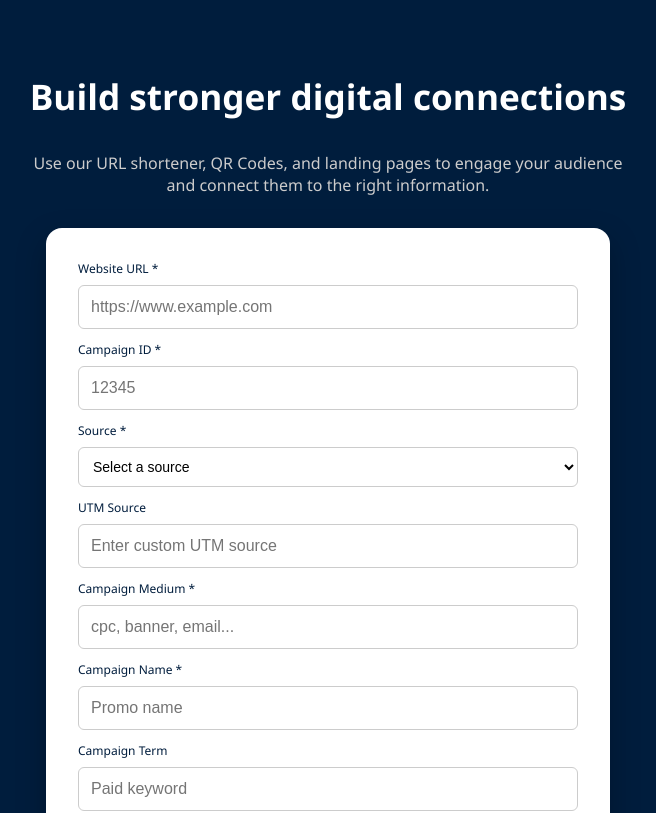
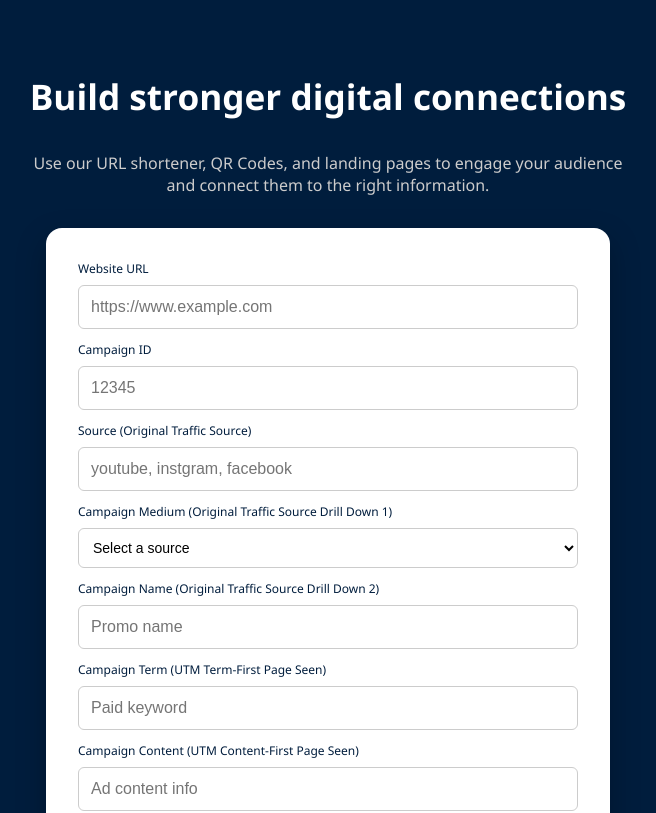
Before and after one commit to gc-accounts/odinly-tool, a React (Create React App) app in the folder url-shortener-frontend/: page / in a window 1280 px wide. Shown: the top 813 px of the page, without its empty margins (312-968 px from the left). Built offline with nearby package versions, Linux system fonts and the light colour scheme.

Commit message:
functionality update

```diff
--- a/url-shortener-frontend/src/App.js
+++ b/url-shortener-frontend/src/App.js
@@ -88,22 +88,27 @@ function App() {
       <div className="shortener-form-box">
         <form className="short-form" onSubmit={handleSubmit}>
           <div>
-            <label>Website URL *</label>
-            <input name="websiteUrl" value={form.websiteUrl} onChange={handleInputChange} required placeholder="https://www.example.com" />
+            <label>Website URL</label>
+            <input name="websiteUrl" value={form.websiteUrl} onChange={handleInputChange}  placeholder="https://www.example.com" />
           </div>
 
           <div>
-            <label>Campaign ID *</label>
-            <input name="campaignId" value={form.campaignId} onChange={handleInputChange} required placeholder="12345" />
+            <label>Campaign ID</label>
+            <input name="campaignId" value={form.campaignId} onChange={handleInputChange} placeholder="12345" />
+          </div>
+
+            <div>
+            <label>Source (Original Traffic Source)</label>
+            <input name="source" value={form.source} onChange={handleInputChange} placeholder="youtube, instgram, facebook" />
           </div>
 
           <div>
-            <label>Source *</label>
+            <label>Campaign Medium (Original Traffic Source Drill Down 1)</label>
             <select
-              name="source"
-              value={form.source}
+              name="medium"
+              value={form.medium}
               onChange={handleInputChange}
-              required
+
             >
               <option value="" disabled>Select a source</option>
               <option value="Email Marketing">Email Marketing</option>
@@ -114,33 +119,23 @@ function App() {
             </select>
           </div>
 
+          {/* <div>
+            <label>Campaign Medium </label>
+            <input name="medium" value={form.medium} onChange={handleInputChange}  placeholder="cpc, banner, email..." />
+          </div> */}
+
           <div>
-            <label>UTM Source</label>
-            <input
-              name="utmSource"
-              value={form.utmSource}
-              onChange={handleInputChange}
-              placeholder="Enter custom UTM source"
-            />
+            <label>Campaign Name (Original Traffic Source Drill Down 2)</label>
+            <input name="campaignName" value={form.campaignName} onChange={handleInputChange}  placeholder="Promo name" />
           </div>
 
           <div>
-            <label>Campaign Medium *</label>
-            <input name="medium" value={form.medium} onChange={handleInputChange} required placeholder="cpc, banner, email..." />
-          </div>
-
-          <div>
-            <label>Campaign Name *</label>
-            <input name="campaignName" value={form.campaignName} onChange={handleInputChange} required placeholder="Promo name" />
-          </div>
-
-          <div>
-            <label>Campaign Term</label>
+            <label>Campaign Term (UTM Term-First Page Seen)</label>
             <input name="term" value={form.term} onChange={handleInputChange} placeholder="Paid keyword" />
           </div>
 
           <div>
-            <label>Campaign Content</label>
+            <label>Campaign Content (UTM Content-First Page Seen)</label>
             <input name="content" value={form.content} onChange={handleInputChange} placeholder="Ad content info" />
           </div>
 
```
